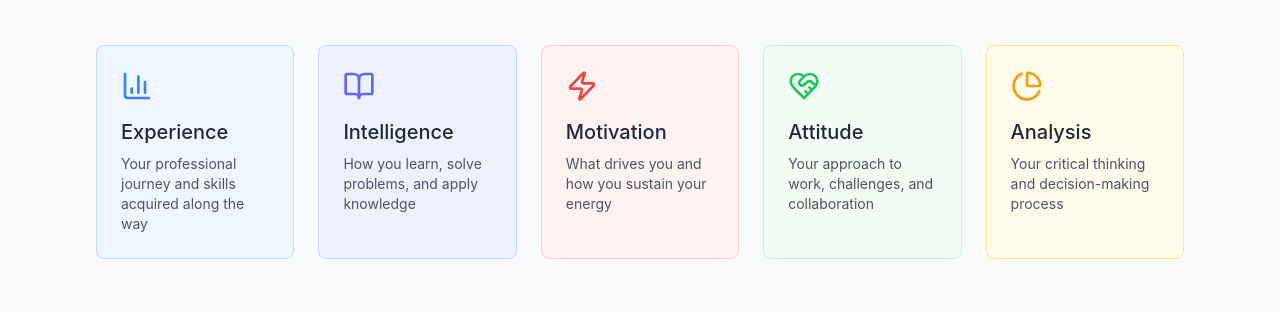
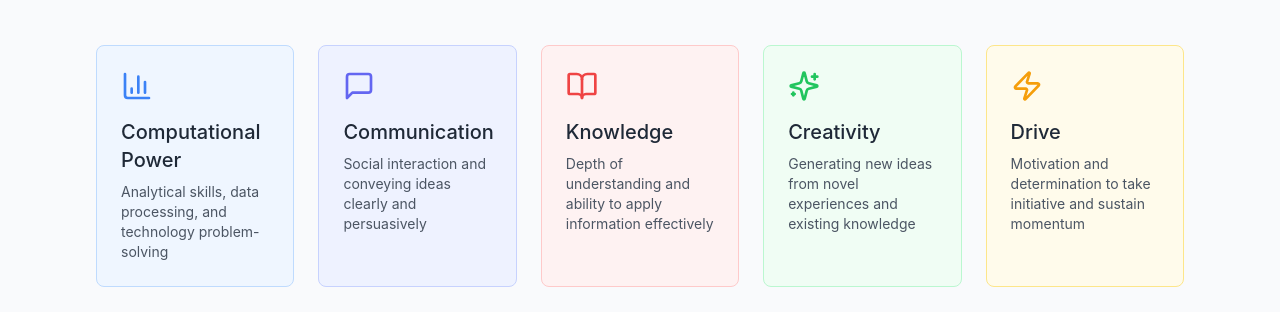
Before and after one commit to XIMAtar-coder/xima, a React (Vite) app: page / in a window 1280 px wide. Shown: the part 627-939 px from the top of the page. Built offline with nearby package versions, Linux system fonts and the light colour scheme.

Commit message:
Refactor: Update XIMA pillars
Update the XIMA pillars to include Computational Power, Communication, Knowledge, Creativity, and Drive.

```diff
--- a/src/components/XimaScoreCard.tsx
+++ b/src/components/XimaScoreCard.tsx
@@ -9,29 +9,29 @@ interface XimaScoreCardProps {
 }
 
 const pillarInfo = {
-  experience: {
-    label: 'Experience',
-    description: 'Professional and life experiences that shape your capabilities',
+  computational: {
+    label: 'Computational Power',
+    description: 'Analytical skills, data processing capabilities, and ability to use technology to solve complex problems',
     color: 'from-blue-400 to-blue-500'
   },
-  intelligence: {
-    label: 'Intelligence',
-    description: 'Cognitive abilities, problem-solving and learning capacity',
+  communication: {
+    label: 'Communication',
+    description: 'Effective social interaction, emotional intelligence, and ability to convey ideas clearly and persuasively',
     color: 'from-indigo-400 to-indigo-500'
   },
-  motivation: {
-    label: 'Motivation',
-    description: 'Drive, ambition and passion for your work and growth',
+  knowledge: {
+    label: 'Knowledge',
+    description: 'Depth and breadth of understanding in various domains and ability to apply information effectively',
     color: 'from-red-400 to-red-500'
   },
-  attitude: {
-    label: 'Attitude',
-    description: 'Approach to challenges, teamwork and workplace relations',
+  creativity: {
+    label: 'Creativity',
+    description: 'Cognitive and emotional ability to generate new ideas by integrating novel experiences with existing knowledge',
     color: 'from-green-400 to-green-500'
   },
-  analysis: {
-    label: 'Analysis',
-    description: 'Critical thinking, data interpretation and decision making',
+  drive: {
+    label: 'Drive',
+    description: 'Intrinsic motivation and determination to take initiative, create action, and sustain momentum',
     color: 'from-amber-400 to-amber-500'
   }
 };
--- a/src/context/UserContext.tsx
+++ b/src/context/UserContext.tsx
@@ -50,7 +50,7 @@ export const UserProvider: React.FC<{ children: ReactNode }> = ({ children }) =>
     const entries = Object.entries(pillars) as [PillarType, number][];
     return entries.reduce((weakest, [pillar, value]) => {
       return value < pillars[weakest] ? pillar : weakest;
-    }, 'experience' as PillarType);
+    }, 'computational' as PillarType);
   };
 
   const assignMentor = () => {
@@ -59,11 +59,11 @@ export const UserProvider: React.FC<{ children: ReactNode }> = ({ children }) =>
 
       // For now, we're creating a fictional mentor with strength in the user's weakest area
       const mentorPillars: XimaPillars = {
-        experience: 5,
-        intelligence: 5,
-        motivation: 5,
-        attitude: 5,
-        analysis: 5
+        computational: 5,
+        communication: 5,
+        knowledge: 5,
+        creativity: 5,
+        drive: 5
       };
 
       // Boost the mentor's specialty to maximum
--- a/src/pages/HowItWorks.tsx
+++ b/src/pages/HowItWorks.tsx
@@ -45,8 +45,8 @@ const HowItWorks = () => {
                   <div>
                     <h3 className="text-xl font-semibold mb-2">2. Complete The Assessment</h3>
                     <p className="text-gray-600">
-                      Take our comprehensive assessment that evaluates you across the 5 XIMA pillars: Experience, Intelligence,
-                      Motivation, Attitude, and Analysis. This holistic approach provides a deeper view of your professional identity.
+                      Take our comprehensive assessment that evaluates you across the 5 XIMA pillars: Computational Power, Communication,
+                      Knowledge, Creativity, and Drive. This holistic approach provides a deeper view of your professional identity.
                     </p>
                   </div>
                 </div>
@@ -99,46 +99,45 @@ const HowItWorks = () => {
             <div className="grid grid-cols-1 md:grid-cols-3 gap-6 mb-8">
               <Card className="border border-blue-100 shadow-sm hover:shadow-md transition-shadow">
                 <CardContent className="p-6">
-                  <h3 className="text-xl font-bold mb-3 text-blue-700">Experience</h3>
+                  <h3 className="text-xl font-bold mb-3 text-blue-700">Computational Power</h3>
                   <p className="text-gray-600">
-                    Your professional history, acquired skills, and accumulated knowledge. This pillar evaluates what you've
-                    learned through your career journey.
+                    Encompasses analytical skills, data processing capabilities, and the ability to use technology to solve complex problems.
                   </p>
                 </CardContent>
               </Card>
 
               <Card className="border border-purple-100 shadow-sm hover:shadow-md transition-shadow">
                 <CardContent className="p-6">
-                  <h3 className="text-xl font-bold mb-3 text-purple-700">Intelligence</h3>
+                  <h3 className="text-xl font-bold mb-3 text-purple-700">Communication</h3>
                   <p className="text-gray-600">
-                    Your cognitive abilities, learning capacity, problem-solving skills, and aptitude for acquiring new knowledge.
+                    Represents effective social interaction, including verbal and non-verbal communication, emotional intelligence, and the ability to convey ideas clearly and persuasively.
                   </p>
                 </CardContent>
               </Card>
 
               <Card className="border border-red-100 shadow-sm hover:shadow-md transition-shadow">
                 <CardContent className="p-6">
-                  <h3 className="text-xl font-bold mb-3 text-red-700">Motivation</h3>
+                  <h3 className="text-xl font-bold mb-3 text-red-700">Knowledge</h3>
                   <p className="text-gray-600">
-                    What drives you, your ambitions, what energizes you, and your commitment to professional growth and achievement.
+                    Reflects the depth and breadth of an individual's understanding in various domains, their ability to acquire new information, and apply it effectively.
                   </p>
                 </CardContent>
               </Card>
 
               <Card className="border border-green-100 shadow-sm hover:shadow-md transition-shadow">
                 <CardContent className="p-6">
-                  <h3 className="text-xl font-bold mb-3 text-green-700">Attitude</h3>
+                  <h3 className="text-xl font-bold mb-3 text-green-700">Creativity</h3>
                   <p className="text-gray-600">
-                    Your approach to work, challenges, collaboration, and resilience when facing obstacles in your professional life.
+                    The cognitive and emotional ability to generate new ideas by integrating novel experiences with existing knowledge.
                   </p>
                 </CardContent>
               </Card>
 
               <Card className="border border-amber-100 shadow-sm hover:shadow-md transition-shadow">
                 <CardContent className="p-6">
-                  <h3 className="text-xl font-bold mb-3 text-amber-700">Analysis</h3>
+                  <h3 className="text-xl font-bold mb-3 text-amber-700">Drive</h3>
                   <p className="text-gray-600">
-                    Your critical thinking, decision-making process, reasoning abilities, and how you evaluate complex situations.
+                    The intrinsic motivation and determination to take initiative, create action, and sustain momentum. Drive is the force that activates and integrates the potential of each pillar, pushing individuals and companies towards their goals.
                   </p>
                 </CardContent>
               </Card>
--- a/src/pages/Index.tsx
+++ b/src/pages/Index.tsx
@@ -4,7 +4,7 @@ import { useNavigate } from 'react-router-dom';
 import MainLayout from '../components/layout/MainLayout';
 import { Button } from '@/components/ui/button';
 import { useUser } from '../context/UserContext';
-import { ChevronRight, BarChart3, BookOpen, Zap, HeartHandshake, PieChart } from 'lucide-react';
+import { ChevronRight, BarChart3, MessageSquare, BookOpen, Sparkles, Zap } from 'lucide-react';
 
 const Index = () => {
   const navigate = useNavigate();
@@ -73,33 +73,33 @@ const Index = () => {
           <div className="grid grid-cols-1 md:grid-cols-3 lg:grid-cols-5 gap-6">
             {[
               {
-                name: 'Experience',
-                description: 'Your professional journey and skills acquired along the way',
+                name: 'Computational Power',
+                description: 'Analytical skills, data processing, and technology problem-solving',
                 icon: <BarChart3 className="text-blue-500" size={32} />,
                 color: 'bg-blue-50 border-blue-200'
               },
               {
-                name: 'Intelligence',
-                description: 'How you learn, solve problems, and apply knowledge',
-                icon: <BookOpen className="text-indigo-500" size={32} />,
+                name: 'Communication',
+                description: 'Social interaction and conveying ideas clearly and persuasively',
+                icon: <MessageSquare className="text-indigo-500" size={32} />,
                 color: 'bg-indigo-50 border-indigo-200'
               },
               {
-                name: 'Motivation',
-                description: 'What drives you and how you sustain your energy',
-                icon: <Zap className="text-red-500" size={32} />,
+                name: 'Knowledge',
+                description: 'Depth of understanding and ability to apply information effectively',
+                icon: <BookOpen className="text-red-500" size={32} />,
                 color: 'bg-red-50 border-red-200'
               },
               {
-                name: 'Attitude',
-                description: 'Your approach to work, challenges, and collaboration',
-                icon: <HeartHandshake className="text-green-500" size={32} />,
+                name: 'Creativity',
+                description: 'Generating new ideas from novel experiences and existing knowledge',
+                icon: <Sparkles className="text-green-500" size={32} />,
                 color: 'bg-green-50 border-green-200'
               },
               {
-                name: 'Analysis',
-                description: 'Your critical thinking and decision-making process',
-                icon: <PieChart className="text-amber-500" size={32} />,
+                name: 'Drive',
+                description: 'Motivation and determination to take initiative and sustain momentum',
+                icon: <Zap className="text-amber-500" size={32} />,
                 color: 'bg-amber-50 border-amber-200'
               }
             ].map((pillar, index) => (
```
Also changed, not shown: src/types/index.ts (+5 -5 lines).
